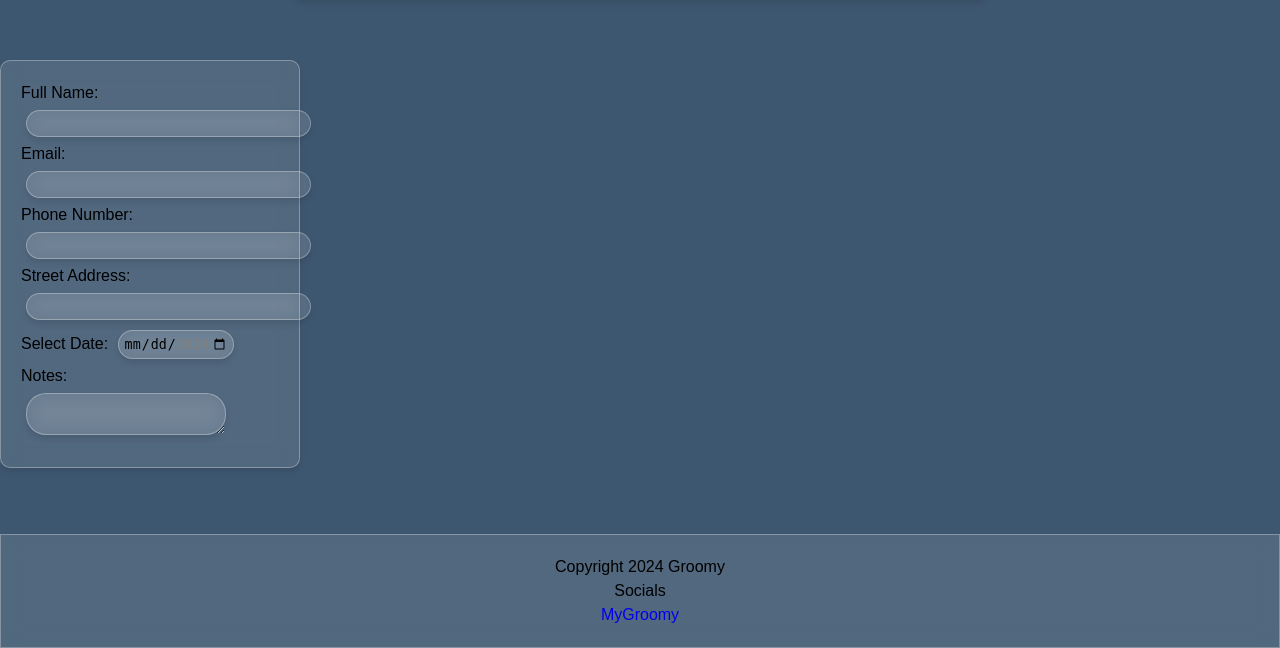
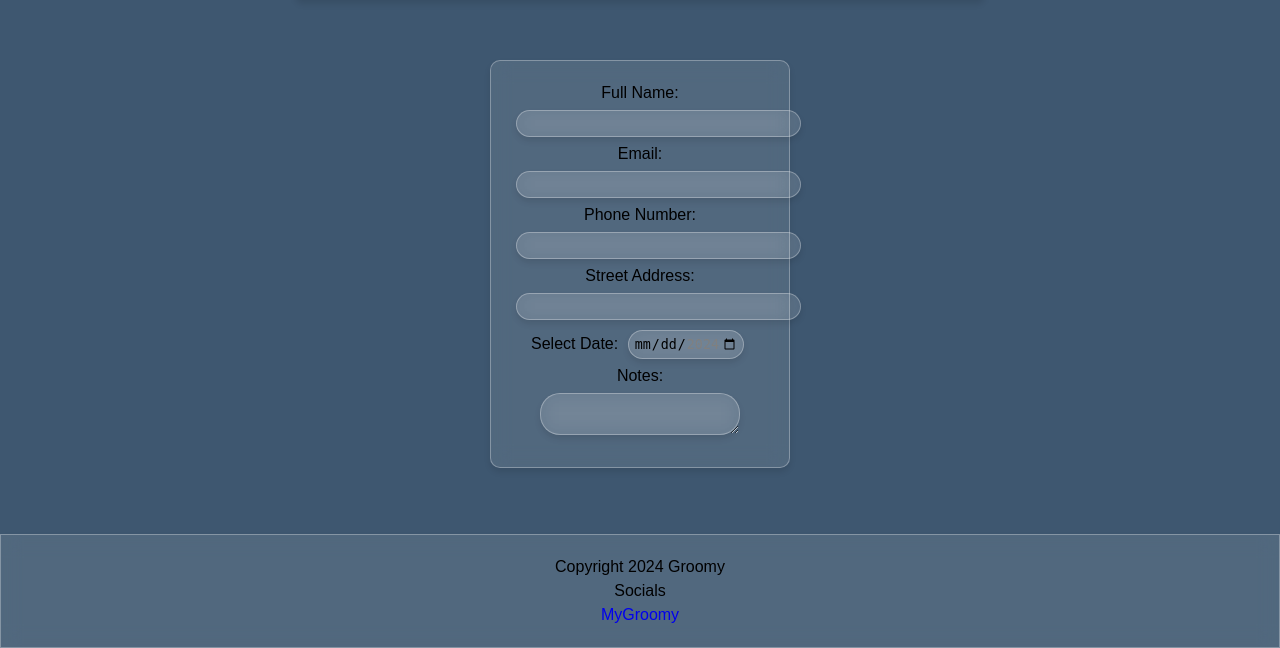
Before and after one commit to bsu-cs4360-software-engineering/groomy-table, a Flask app: page /appointments in a window 1280 px wide. Shown: the part 152-800 px from the top of the page. Run offline with Flask 3, Linux system fonts and the light colour scheme; some libraries are stand-ins or nearby versions.

Commit message:
centered form

```diff
--- a/static/css/main.css
+++ b/static/css/main.css
@@ -65,7 +65,7 @@ footer{
 }
 form{
     margin-top: 60px;
-    text-align: left;
+    text-align: center;
     display: inline-block;
     border: 1px solid var(--black);
     border-radius: 20px;
@@ -78,6 +78,13 @@ form{
     box-shadow: 0 4px 6px rgba(0, 0, 0, 0.1);
     border: 1px solid rgba(255, 255, 255, 0.3);
 }
+section{
+    display: flex;
+    justify-content: center;
+    align-items: center;
+    margin: 0;
+}
+
 form input, textarea{
     border-radius: 20px;
     background: rgba(255, 255, 255, 0.1);
```
